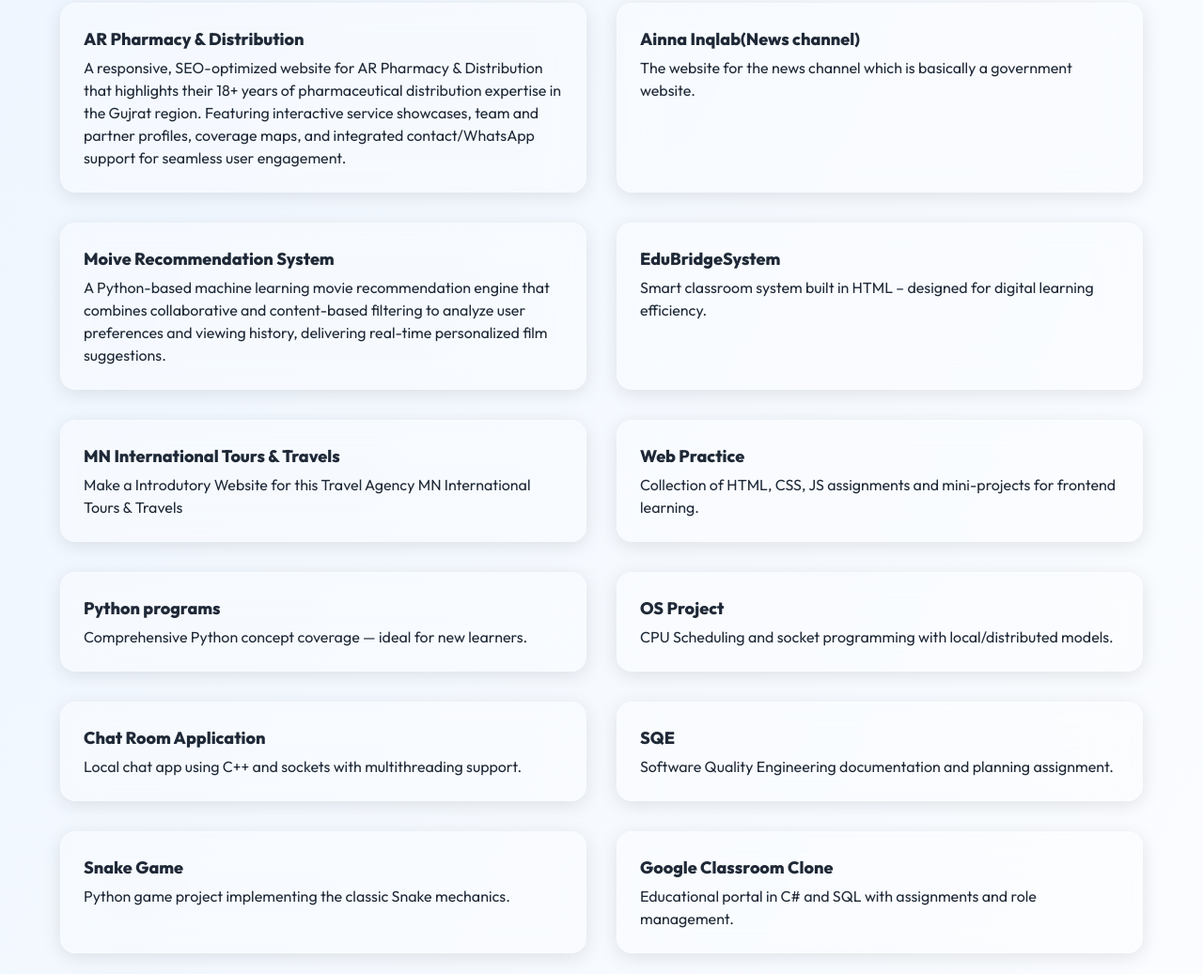
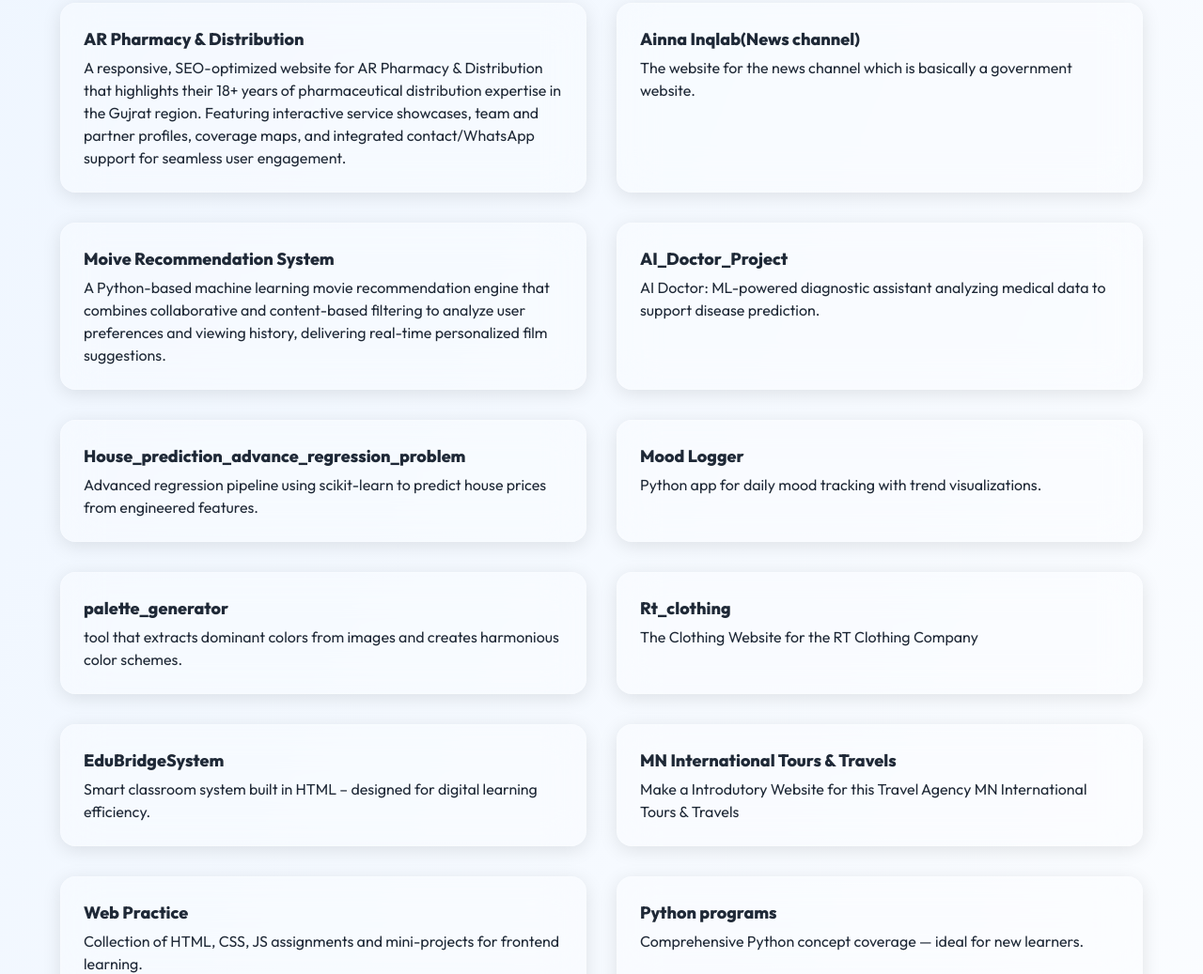
Before and after one commit to Ahmad-Irtaza/Portfolio, a plain HTML site: page index.html in a window 1280 px wide. Shown: the part 1705-2742 px from the top of the page at 94% size. Drawn offline with nearby package versions, Linux system fonts and the light colour scheme.

Commit message:
Update index.html

```diff
--- a/index.html
+++ b/index.html
@@ -185,6 +185,11 @@
 Featuring interactive service showcases, team and partner profiles, coverage maps, and integrated contact/WhatsApp support for seamless user engagement.</p></div>
       <div class="glass p-6"><h3 class="text-lg font-bold mb-1">Ainna Inqlab(News channel)</h3><p>The website for the news channel which is basically a government website.</p></div>
       <div class="glass p-6"><h3 class="text-lg font-bold mb-1">Moive Recommendation System</h3><p>A Python-based machine learning movie recommendation engine that combines collaborative and content-based filtering to analyze user preferences and viewing history, delivering real-time personalized film suggestions.</p></div>
+      <div class="glass p-6"><h3 class="text-lg font-bold mb-1">AI_Doctor_Project</h3><p>AI Doctor: ML-powered diagnostic assistant analyzing medical data to support disease prediction.</p></div>
+      <div class="glass p-6"><h3 class="text-lg font-bold mb-1">House_prediction_advance_regression_problem</h3><p>Advanced regression pipeline using scikit-learn to predict house prices from engineered features.</p></div>
+      <div class="glass p-6"><h3 class="text-lg font-bold mb-1">Mood Logger</h3><p>Python app for daily mood tracking with trend visualizations.</p></div>
+      <div class="glass p-6"><h3 class="text-lg font-bold mb-1">palette_generator</h3><p> tool that extracts dominant colors from images and creates harmonious color schemes.</p></div>
+      <div class="glass p-6"><h3 class="text-lg font-bold mb-1">Rt_clothing</h3><p>The Clothing Website for the RT Clothing Company</p></div>
 
       <div class="glass p-6"><h3 class="text-lg font-bold mb-1">EduBridgeSystem</h3><p>Smart classroom system built in HTML – designed for digital learning efficiency.</p></div>
       <div class="glass p-6"><h3 class="text-lg font-bold mb-1">MN International Tours & Travels</h3><p>Make a Introdutory Website for this Travel Agency MN International Tours & Travels </p></div>
```
